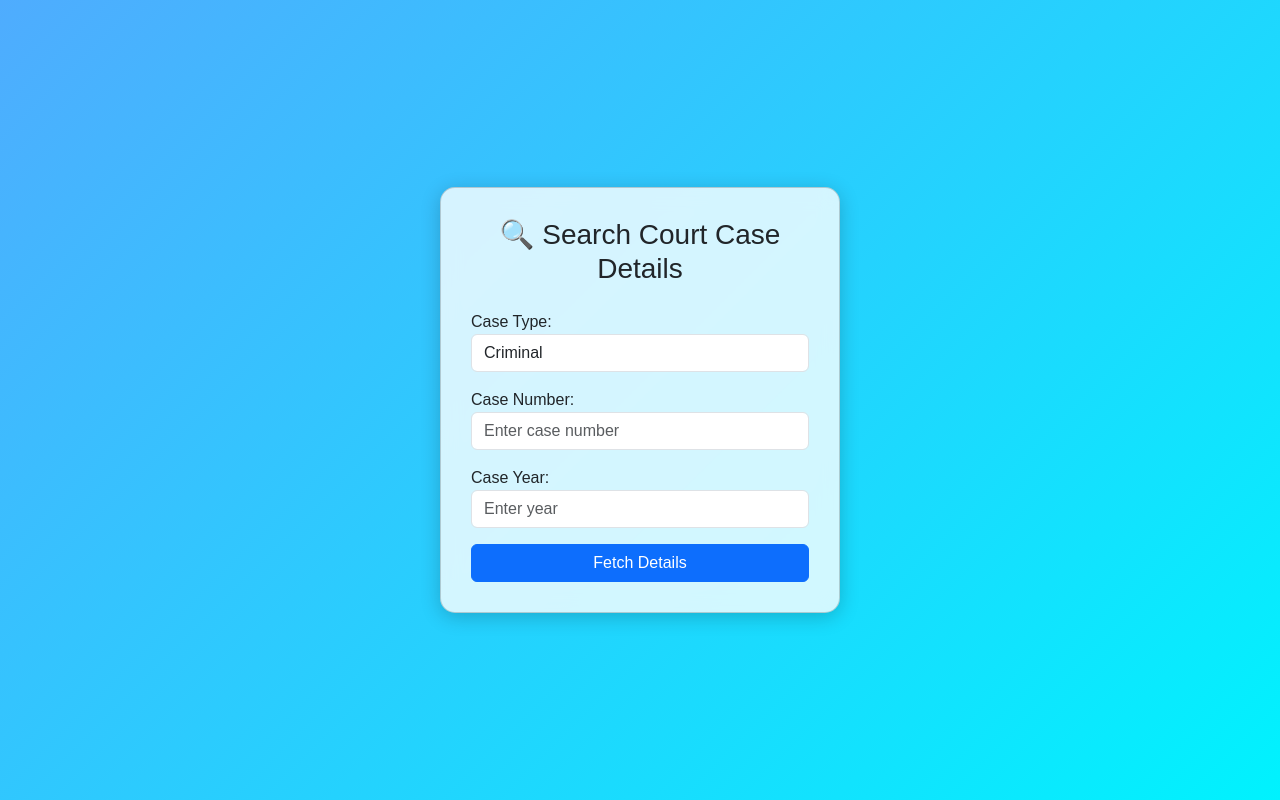
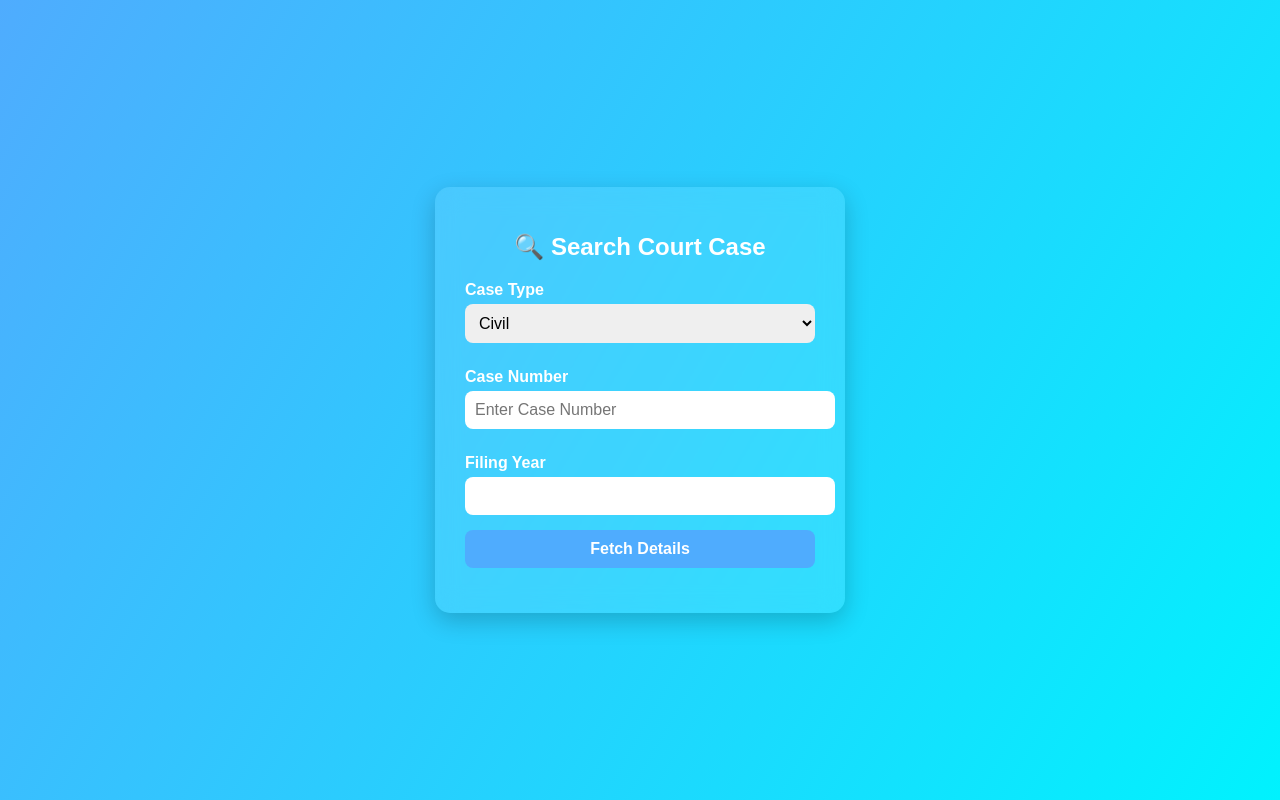
Before and after one commit to poonamdxt06/Court-Data-Fetcher, a Flask app: page / in a window 1280 px wide. Run offline with Flask 3, Linux system fonts and the light colour scheme.

Commit message:
Update index.html

```diff
--- a/templates/index.html
+++ b/templates/index.html
@@ -2,41 +2,75 @@
 <html lang="en">
 <head>
     <meta charset="UTF-8">
-    <title>Court Data Fetcher</title>
-    <link rel="stylesheet" href="https://cdn.jsdelivr.net/npm/bootstrap@5.3.0/dist/css/bootstrap.min.css">
+    <title>Court Case Finder</title>
+    <meta name="viewport" content="width=device-width, initial-scale=1.0">
     <style>
         body {
-            background: linear-gradient(135deg, #4facfe, #00f2fe);
-            min-height: 100vh;
+            font-family: Arial, sans-serif;
+            background: linear-gradient(120deg, #4facfe, #00f2fe);
+            height: 100vh;
+            margin: 0;
             display: flex;
+            justify-content: center;
             align-items: center;
-            justify-content: center;
-            font-family: Arial, sans-serif;
         }
-        .card {
-            background: rgba(255, 255, 255, 0.8);
-            backdrop-filter: blur(10px);
+        .container {
+            background: rgba(255, 255, 255, 0.1);
+            backdrop-filter: blur(12px);
             border-radius: 15px;
             padding: 30px;
-            width: 400px;
-            box-shadow: 0px 4px 20px rgba(0,0,0,0.2);
+            width: 350px;
+            text-align: center;
+            box-shadow: 0 8px 25px rgba(0, 0, 0, 0.2);
+            color: #fff;
+        }
+        h1 {
+            margin-bottom: 20px;
+            font-size: 24px;
+        }
+        label {
+            display: block;
+            margin: 10px 0 5px;
+            text-align: left;
+            font-weight: bold;
+        }
+        select, input, button {
+            width: 100%;
+            padding: 10px;
+            margin-bottom: 15px;
+            border-radius: 8px;
+            border: none;
+            font-size: 16px;
+        }
+        button {
+            background: #4facfe;
+            color: white;
+            font-weight: bold;
+            cursor: pointer;
+            transition: 0.3s;
+        }
+        button:hover {
+            background: #007bff;
         }
     </style>
 </head>
 <body>
-    <div class="card">
-        <h3 class="text-center mb-4">🔍 Search Court Case Details</h3>
-        <form action="/search" method="POST">
-            <label>Case Type:</label>
-            <select class="form-control mb-3" name="case_type" required>
+    <div class="container">
+        <h1>🔍 Search Court Case</h1>
+        <form action="/search" method="post">
+            <label>Case Type</label>
+            <select name="case_type" required>
+                <option value="Civil">Civil</option>
                 <option value="Criminal">Criminal</option>
-                <option value="Civil">Civil</option>
             </select>
-            <label>Case Number:</label>
-            <input type="number" class="form-control mb-3" name="case_no" placeholder="Enter case number" required>
-            <label>Case Year:</label>
-            <input type="number" class="form-control mb-3" name="year" min="2000" max="2024" placeholder="Enter year" required>
-            <button type="submit" class="btn btn-primary w-100">Fetch Details</button>
+
+            <label>Case Number</label>
+            <input type="text" name="case_no" placeholder="Enter Case Number" required>
+
+            <label>Filing Year</label>
+            <input type="number" name="year" min="1990" max="2024" required>
+
+            <button type="submit">Fetch Details</button>
         </form>
     </div>
 </body>
```
